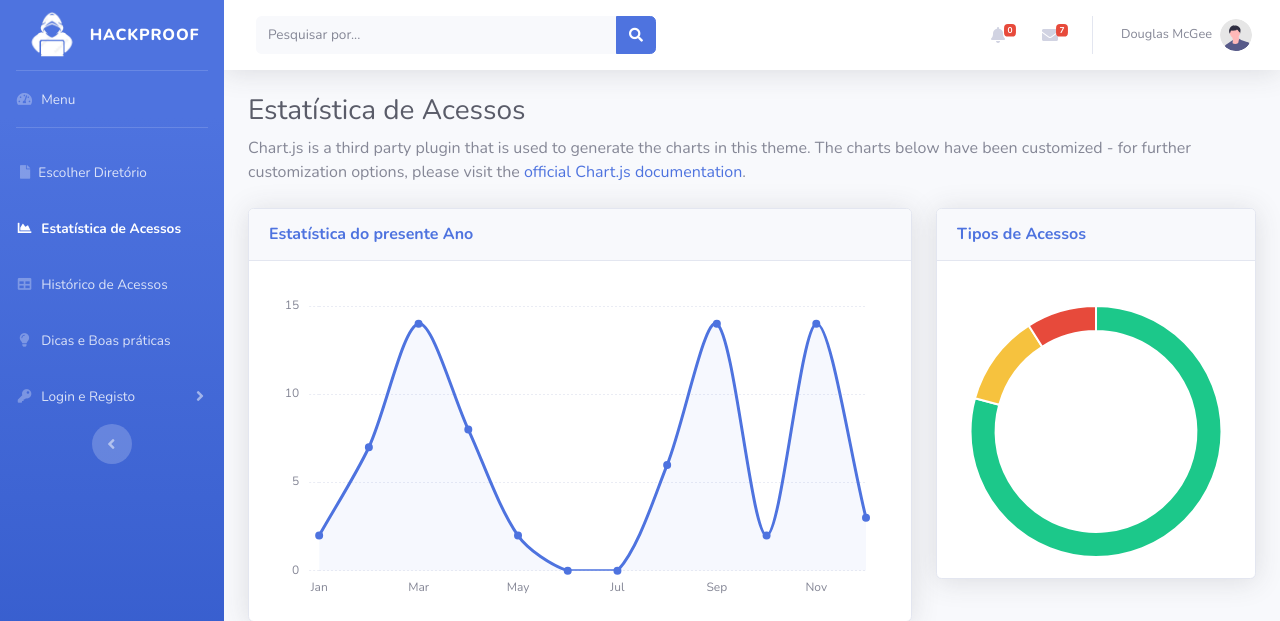
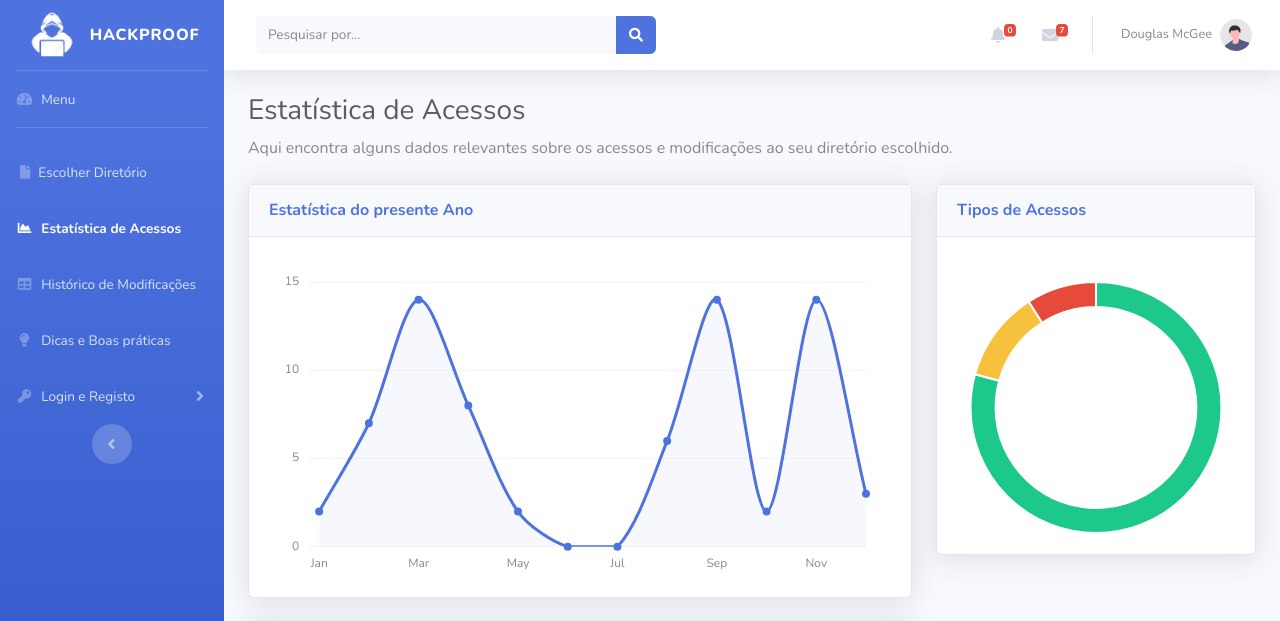
Before and after one commit to DiogooAlmeida/projeto-Iscte, a Django app: page /charts/ in a window 1280 px wide. Shown: the top 621 px of the page. Run offline with Django 5.2, Linux system fonts and the light colour scheme; some libraries are stand-ins or nearby versions.

Commit message:
melhorei as tables

```diff
--- a/hackproof-main/hackproof/polls/templates/templates antigos/base.html
+++ b/hackproof-main/hackproof/polls/templates/templates antigos/base.html
@@ -70,7 +70,7 @@
             <li class="nav-item {% if request.resolver_match.url_name == 'tables' %}active{% endif %}">
                 <a class="nav-link" href="{% url 'tables'%}">
                     <i class="fas fa-fw fa-table"></i>
-                    <span>Histórico de Acessos</span></a>
+                    <span>Histórico de Modificações</span></a>
             </li>
 
             <li class="nav-item {% if request.resolver_match.url_name == 'dicas' %}active{% endif %}">
@@ -86,10 +86,10 @@
                 </a>
                 <div id="collapsePages" class="collapse" aria-labelledby="headingPages" data-parent="#accordionSidebar">
                     <div class="bg-white py-2 collapse-inner rounded">
-                        <h6 class="collapse-header">Login Screens:</h6>
+                        {% comment %} <h6 class="collapse-header">Login Screens:</h6> {% endcomment %}
                         <a class="collapse-item" href="login/">Login</a>
-                        <a class="collapse-item" href="register/">Register</a>
-                        <a class="collapse-item" href="forgot-password/">Esquecer Password</a>
+                        <a class="collapse-item" href="register/">Registo</a>
+                        <a class="collapse-item" href="forgot-password/">Esqueci-me da Password</a>
                         <!--<div class="collapse-divider"></div>
                         <h6 class="collapse-header">Other Pages:</h6>
                         <a class="collapse-item" href="404.html">404 Page</a>
--- a/hackproof-main/hackproof/polls/templates/templates antigos/charts.html
+++ b/hackproof-main/hackproof/polls/templates/templates antigos/charts.html
@@ -10,10 +10,7 @@ Estatísticas
 
                     <!-- Page Heading -->
                     <h1 class="h3 mb-2 text-gray-800">Estatística de Acessos</h1>
-                    <p class="mb-4">Chart.js is a third party plugin that is used to generate the charts in this theme.
-                        The charts below have been customized - for further customization options, please visit the <a
-                            target="_blank" href="https://www.chartjs.org/docs/latest/">official Chart.js
-                            documentation</a>.</p>
+                    <p class="mb-4">Aqui encontra alguns dados relevantes sobre os acessos e modificações ao seu diretório escolhido.</p>
 
                     <!-- Content Row -->
                     <div class="row">
--- a/hackproof-main/hackproof/polls/views.py
+++ b/hackproof-main/hackproof/polls/views.py
@@ -8,7 +8,7 @@ from django.core.paginator import Paginator
 from django.contrib.auth.decorators import login_required
 from .models import Path
 import os
-import time
+import datetime
 
 # Create your views here.
 
@@ -89,20 +89,21 @@ def main_page(request):
 def tables(request):
     logs = []
     log_folder = 'log_folder'
-    for filename in os.listdir(log_folder):
-        if filename.endswith('.log'):
-            with open(os.path.join(log_folder, filename), 'r') as f:
-                for line in f:
-                    parts = line.strip().split(' - ')
-                    if len(parts) >= 5:
-                        date_time, event_name, folder_path, destination_path, user = parts[:5]
-                        logs.append({
-                            'date_time': date_time,
-                            'event_name': event_name,
-                            'folder_path': folder_path,
-                            'destination_path': destination_path,
-                            'user': user,
-                        })
+    today = datetime.date.today()
+    filename = f'folder_access_{today}.log'
+    if os.path.exists(os.path.join(log_folder, filename)):
+        with open(os.path.join(log_folder, filename), 'r') as f:
+            for line in f:
+                parts = line.strip().split(' - ')
+                if len(parts) >= 5:
+                    date_time, event_name, folder_path, destination_path, user = parts[:5]
+                    logs.append({
+                        'date_time': date_time,
+                        'event_name': event_name,
+                        'folder_path': folder_path,
+                        'destination_path': destination_path,
+                        'user': user,
+                    })
     return render(request, 'tables.html', {'logs': logs})
 
 @login_required
```
Also changed, not shown: hackproof-main/hackproof/db.sqlite3, 1 other file.
